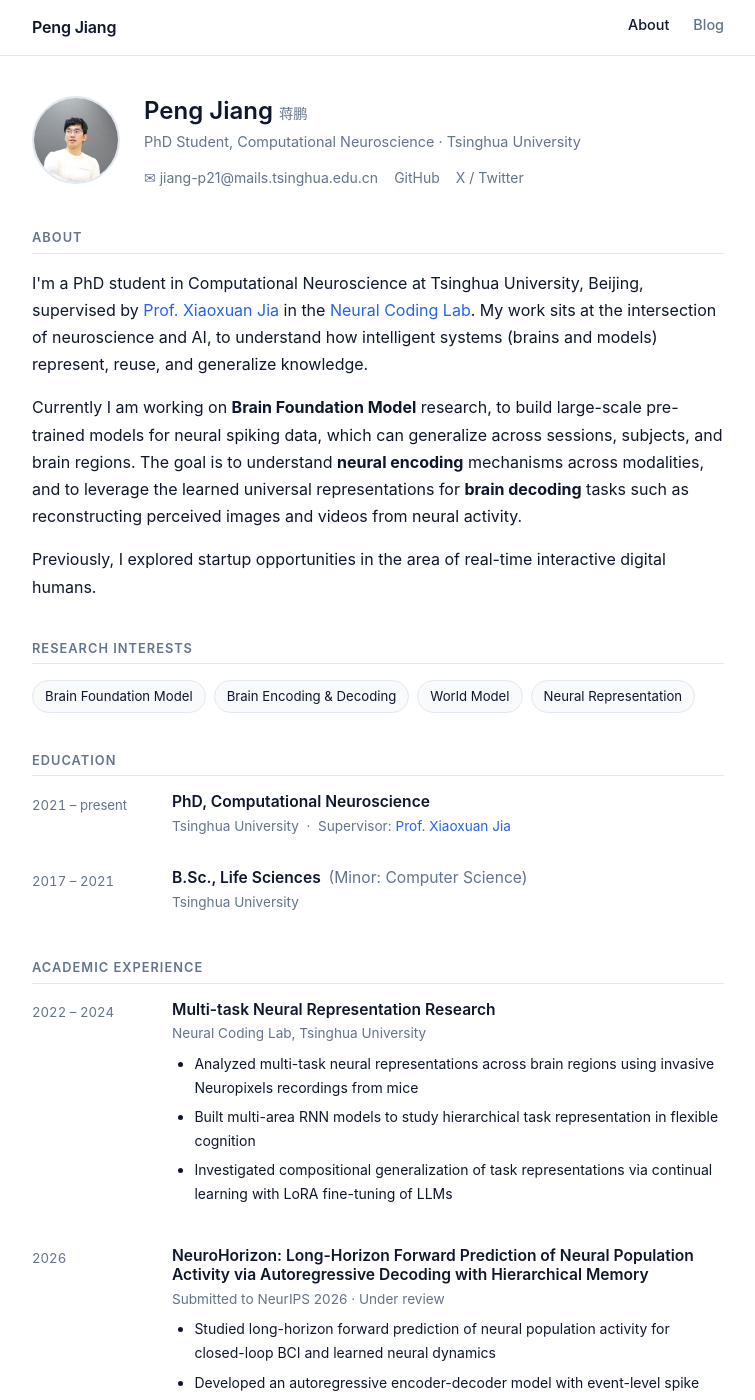
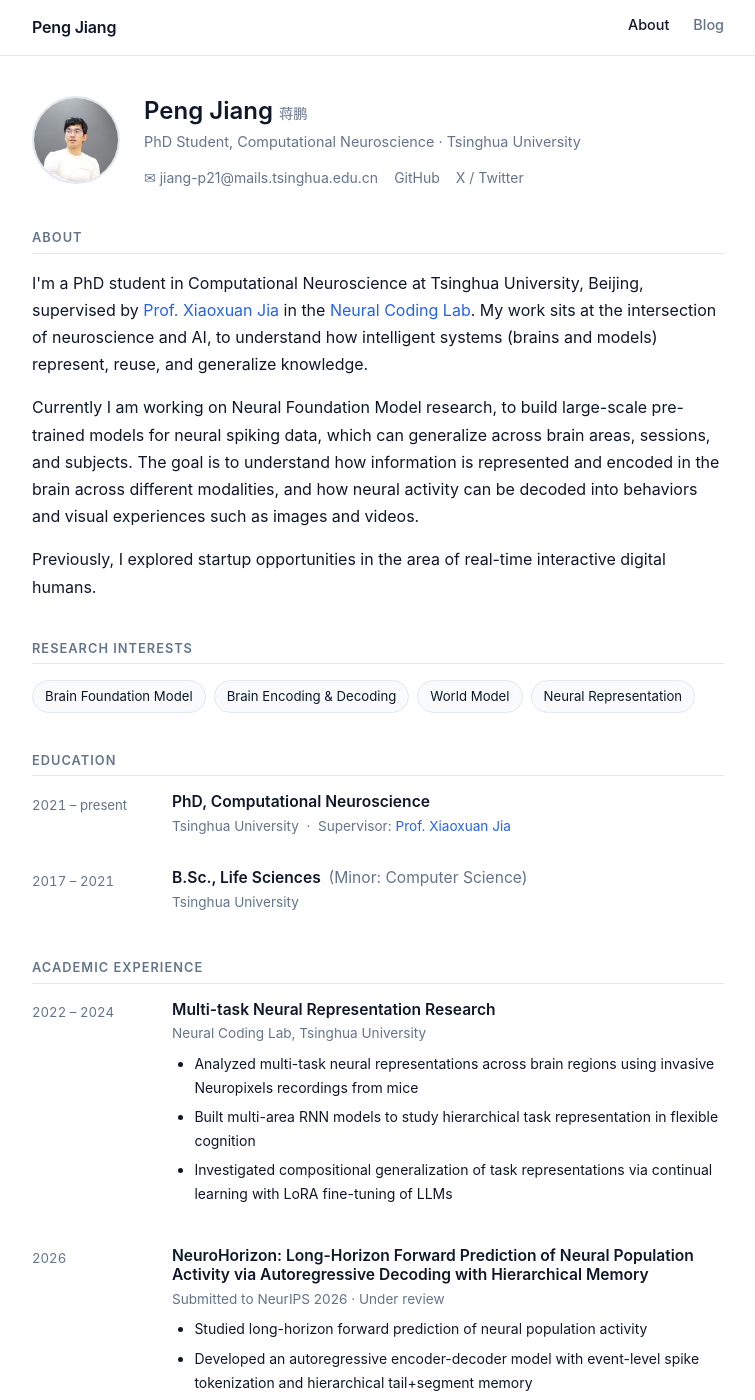
Before and after one commit to Jp-17/Jp-17.github.io, a Jekyll site: the page built from index.html, in a window 1280 px wide and 1400 px high. Shown: the whole window, without its empty margins (262-1017 px from the left). Built offline with Jekyll 4.4.1, drawn with Linux system fonts in a browser that asks for light colours; some of the changed text lies outside the part shown.

Commit message:
更新主页研究方向文案

```diff
--- a/index.html
+++ b/index.html
@@ -26,12 +26,10 @@ title: About
     systems (brains and models) represent, reuse, and generalize knowledge.
   </p>
   <p>
-    Currently I am working on <strong>Brain Foundation Model</strong> research, to build
+    Currently I am working on Neural Foundation Model research, to build
     large-scale pre-trained models for neural spiking data, which can generalize
-    across sessions, subjects, and brain regions. The goal is to understand
-    <strong>neural encoding</strong> mechanisms across modalities, and to leverage
-    the learned universal representations for <strong>brain decoding</strong> tasks
-    such as reconstructing perceived images and videos from neural activity.
+    across brain areas, sessions, and subjects. The goal is to understand how information is represented and encoded in the brain across different modalities,
+    and how neural activity can be decoded into behaviors and visual experiences such as images and videos.
   </p>
   <p>
     Previously, I explored startup opportunities in the area of real-time interactive digital humans.
@@ -89,9 +87,9 @@ title: About
         <h3>NeuroHorizon: Long-Horizon Forward Prediction of Neural Population Activity via Autoregressive Decoding with Hierarchical Memory</h3>
         <p class="org">Submitted to NeurIPS 2026 · Under review</p>
         <ul>
-          <li>Studied long-horizon forward prediction of neural population activity for closed-loop BCI and learned neural dynamics</li>
+          <li>Studied long-horizon forward prediction of neural population activity</li>
           <li>Developed an autoregressive encoder-decoder model with event-level spike tokenization and hierarchical tail+segment memory</li>
-          <li>Evaluated multi-step rollout stability across motor- and visual-cortex datasets for scaling and cross-population transfer</li>
+          <li>Evaluated multi-step rollout stability across motor- and visual-cortex datasets for scaling and generalization</li>
         </ul>
       </div>
     </div>
```
Also changed, not shown: PROGRESS.md (+14 -0 lines).
